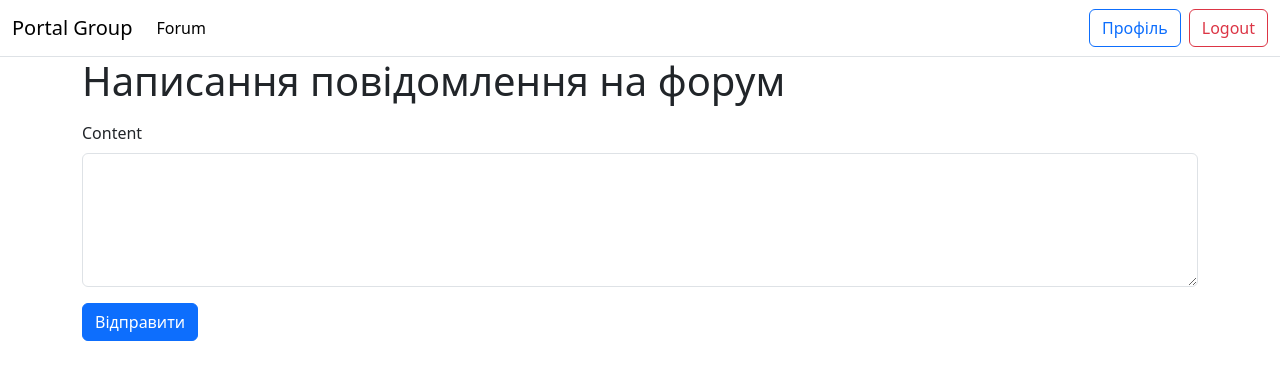
After one commit to Clondr/Django_Project_of_Team, a Django app: page /forum/create/ in a window 1280 px wide. The commit adds this page. Shown: the top 380 px of the page. Run offline with Django 5.2, Linux system fonts and the light colour scheme; the visitor is signed in with stand-in values (Sample User, id 1).

Commit message:
create forum + add styles to it

```diff
--- a/main/forms.py
+++ b/main/forms.py
@@ -22,3 +22,15 @@ class UploadAvatarForm(forms.Form):
                     f"Розмір: {width}x{height}."
                 )
         return avatar
+
+class ForumPostForm(forms.Form):
+    content = forms.CharField(
+        max_length=5000,
+        widget=forms.Textarea(attrs={'class': 'form-control', 'rows': 5})
+    )
+
+    def clean_content(self):
+        content = self.cleaned_data.get('content', '').strip()
+        if len(content) < 10:
+            raise ValidationError('Повідомлення повинно містити мінімум 10 символів.')
+        return content
--- a/main/models.py
+++ b/main/models.py
@@ -56,3 +56,12 @@ class Portfolio(models.Model):
     description = models.TextField(max_length=1555)
     image = models.ImageField(upload_to='portfolio_images/', blank=True, null=True)
     link = models.URLField(blank=True, null=True)
+
+# Forum
+class ForumPost(models.Model):
+    author = models.ForeignKey('auth.User', on_delete=models.CASCADE, related_name='posts')
+    content = models.TextField(max_length=5000)
+    created_at = models.DateTimeField(auto_now_add=True)
+
+    def __str__(self):
+        return f'{self.title} by {self.author.username}'
--- a/main/urls.py
+++ b/main/urls.py
@@ -7,4 +7,6 @@ urlpatterns = [
     path('profile/', profile, name='profile'),
     path('login/', login_view, name='login'),
     path('logout/', logout_view, name='logout'),
+    path('forum/', forum, name='forum'),
+    path('forum/create/', create_forum_post, name='create-forum-post'),
 ]
--- a/main/views.py
+++ b/main/views.py
@@ -4,7 +4,7 @@ from django.contrib.auth import authenticate, login, logout
 from django.contrib.auth.forms import AuthenticationForm
 from django.contrib import messages
 from .models import *
-from .forms import UploadAvatarForm
+from .forms import UploadAvatarForm, ForumPostForm
 # Create your views here.
 
 @login_required
@@ -50,3 +50,23 @@ def profile(request):
     profile = get_object_or_404(Profile, user=request.user)
     profile.auto_give_role()
     return render(request, 'profile/profile.html', {'profile': profile})
+
+# Forum
+@login_required
+def forum(request):
+    posts = ForumPost.objects.order_by('-created_at')
+    return render(request, 'forum/forum.html', {'posts': posts})
+
+@login_required
+def create_forum_post(request):
+    if request.method == 'POST':
+        form = ForumPostForm(request.POST)
+        if form.is_valid():
+            ForumPost.objects.create(
+                author=request.user,
+                content=form.cleaned_data['content']
+            )
+            return redirect('forum')
+    else:
+        form = ForumPostForm()
+    return render(request, 'forum/create_post.html', {'form': form})
--- a/templates/base.html
+++ b/templates/base.html
@@ -11,8 +11,14 @@
   <nav class="navbar navbar-expand-lg bg-body border-bottom">
     <div class="container-fluid">
       <a class="navbar-brand mb-0 h1" href="">Portal Group</a>
+      <div class="collapse navbar-collapse" id="navbarSupportedContent">
+        <ul class="navbar-nav me-auto mb-2 mb-lg-0">
+          <li class="nav-item">
+            <a class="nav-link active" aria-current="page" href="{% url 'forum'%}">Forum</a>
+          </li>
+        </ul>
+      </div>
       <div class="hstack gap-2">
-        <div>
         {% if request.user.is_authenticated %}
           <form method="GET" action="{% url 'profile'%}" class="d-inline">
             <button type="submit" class="btn btn-outline-primary">Профіль</button>
@@ -22,10 +28,8 @@
             <button type="submit" class="btn btn-outline-danger">Logout</button>
           </form>
         {% else %}
-              <a href="{% url 'login' %}" type="submit" class="btn btn-outline-primary">Login</a>
+          <a href="{% url 'login' %}" type="submit" class="btnbtn-outline-primary">Login</a>
         {% endif %}
-
-        </div>
       </div>
     </div>
   </nav>
--- /dev/null
+++ b/templates/forum/create_post.html
@@ -0,0 +1,20 @@
+{% extends 'base.html' %}
+
+{% block title %}Нове повідомлення{% endblock %}
+
+{% block content %}
+  <h1 class="mb-3">Написання повідомлення на форум</h1>
+  <form method="post" class="mt-3">
+    {% csrf_token %}
+    {% for field in form %}
+      <div class="mb-3">
+        <label class="form-label">{{ field.label }}</label>
+        {{ field }}
+        {% if field.errors %}
+          <div class="text-danger">{{ field.errors }}</div>
+        {% endif %}
+      </div>
+    {% endfor %}
+    <button type="submit" class="btn btn-primary">Відправити</button>
+  </form>
+{% endblock %}
```
Also changed, not shown: templates/forum/forum.html (added, +24 -0 lines), main/migrations/0002_forumpost.py (added). Lines whose indentation alone changed are shown as unchanged.
